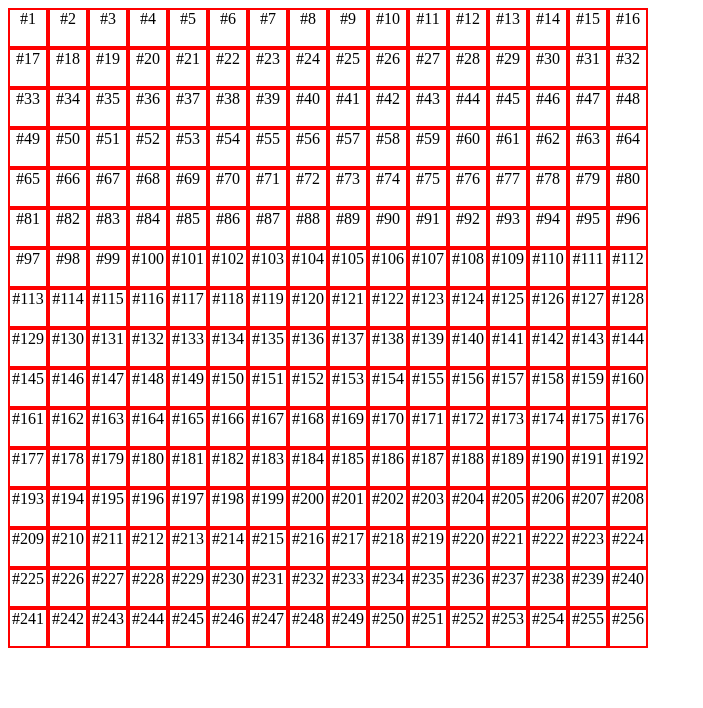
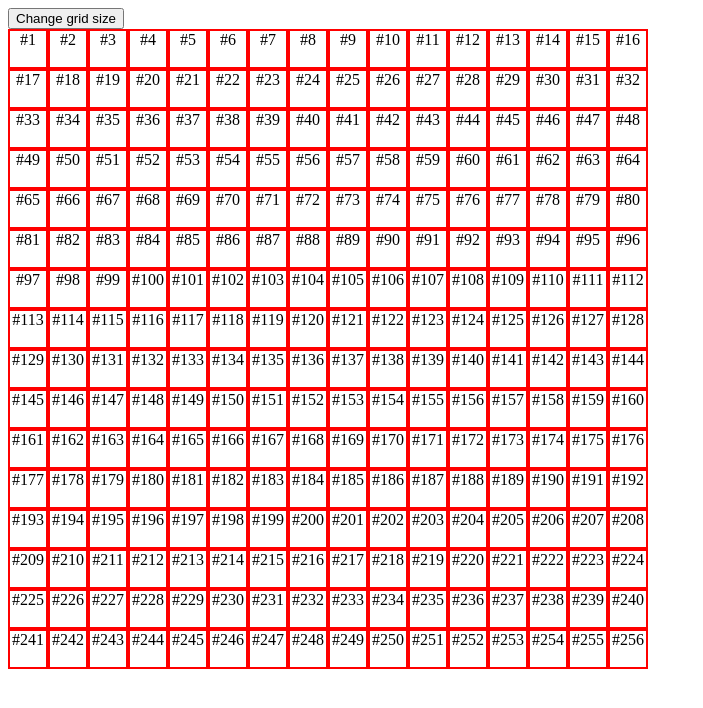
Before and after one commit to jjom01/etch_sketch, a plain HTML site: page index.html in a window 1280 px wide. Shown: the whole page, without its empty margins (0-703 px from the left). Drawn offline with Linux system fonts and the light colour scheme.

Commit message:
create button and link css file to html

```diff
--- a/index.html
+++ b/index.html
@@ -4,9 +4,16 @@
     <meta charset="UTF-8">
     <meta name="viewport" content="width=device-width, initial-scale=1.0">
     <title>Etch_a_Sketch</title>
+    <link rel="stylesheet" href="styles.css">
     <script src="java.js" defer></script>
 </head>
 <body>
+    <div id="gridSize">
+        <button class="gridSize">
+        Change grid size
+        </button>
+    </div>
+
     <div id="container">
 
     </div>
```
